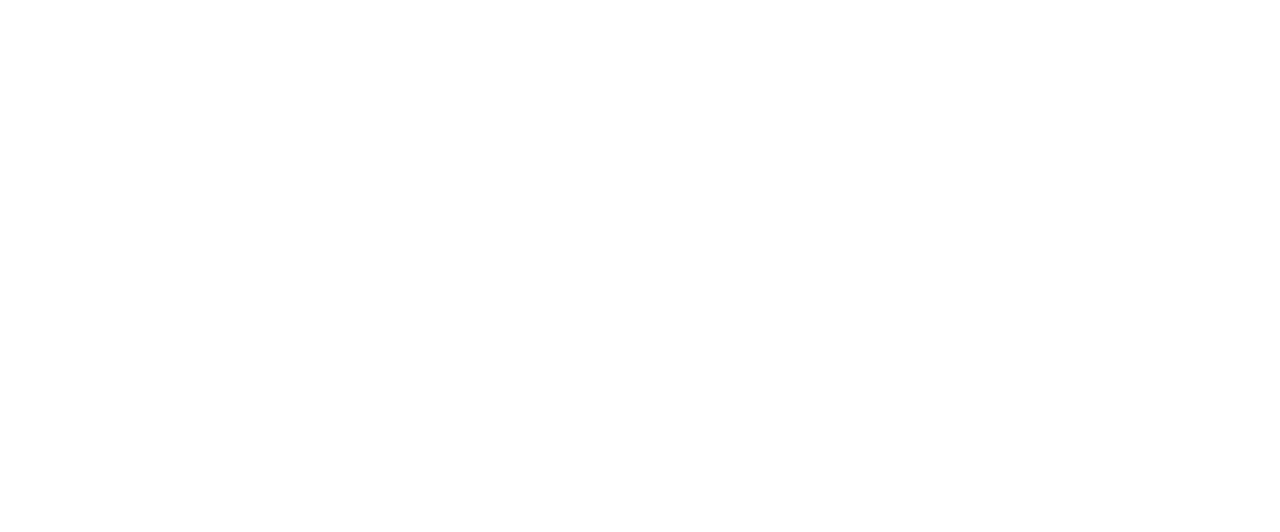
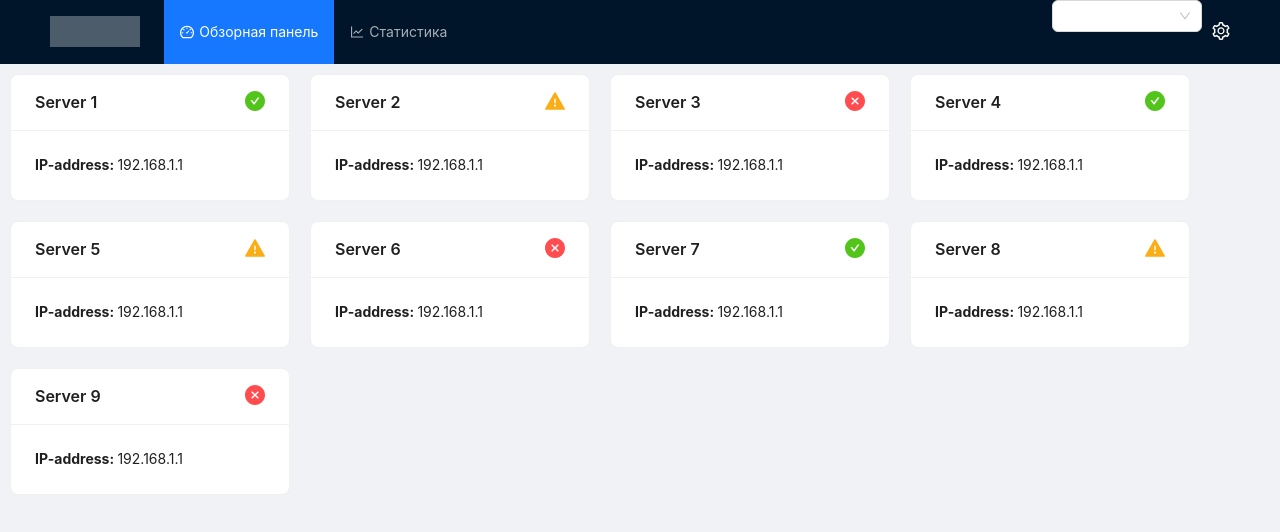
Before and after one commit to slavoyar/database-monitoring, a React app in the folder src/Webapp/: page /dashboard in a window 1280 px wide. Before the commit this address had no page. Shown: the top 532 px of the page. Built offline with nearby package versions, Linux system fonts and the light colour scheme.

Commit message:
add card element and add it to dashboard

```diff
--- a/src/Webapp/public/index.html
+++ b/src/Webapp/public/index.html
@@ -2,20 +2,21 @@
 <html lang="en">
   <head>
     <meta charset="utf-8" />
-    <link rel="icon" href="%PUBLIC_URL%/favicon.ico" />
+     <!--<link rel="icon" href="%PUBLIC_URL%/favicon.ico" />  -->
     <meta name="viewport" content="width=device-width, initial-scale=1" />
     <meta name="theme-color" content="#000000" />
     <meta
       name="description"
       content="Web site created using create-react-app"
     />
+    <!--
     <link rel="apple-touch-icon" href="%PUBLIC_URL%/logo192.png" />
-    <!--
-      manifest.json provides metadata used when your web app is installed on a
+
+    manifest.json provides metadata used when your web app is installed on a
       user's mobile device or desktop. See https://developers.google.com/web/fundamentals/web-app-manifest/
-    -->
+
     <link rel="manifest" href="%PUBLIC_URL%/manifest.json" />
-    <!--
+
       Notice the use of %PUBLIC_URL% in the tags above.
       It will be replaced with the URL of the `public` folder during the build.
       Only files inside the `public` folder can be referenced from the HTML.
--- a/src/Webapp/src/App.tsx
+++ b/src/Webapp/src/App.tsx
@@ -1,18 +1,20 @@
 import React, { FC } from 'react'
-import { BrowserRouter, Route, Routes } from 'react-router-dom'
+import { BrowserRouter, Route, Routes, Navigate } from 'react-router-dom'
 import LoginPage from 'pages/LoginPage'
+import Dashboard from 'pages/Dashboard'
 
 const App: FC = () => (
   <BrowserRouter>
     <Routes>
-      <Route path='/'>
-        <Route path='settings/'>
-          <Route path='workspaces' />
-          <Route path='servers' />
-          <Route path='users' />
-        </Route>
-        <Route path='login' element={<LoginPage />} />
+      <Route path='/' element={<Navigate to='/dashboard' />} />
+      <Route path='dashboard' element={<Dashboard />} />
+      <Route path='settings/'>
+        <Route path='user' />
+        <Route path='workspaces' />
+        <Route path='servers' />
+        <Route path='users' />
       </Route>
+      <Route path='/login' element={<LoginPage />} />
     </Routes>
   </BrowserRouter>
 )
--- a/src/Webapp/src/components/common/Navbar/Navbar.tsx
+++ b/src/Webapp/src/components/common/Navbar.tsx
@@ -9,15 +9,20 @@
 const Navbar: FC = () => (
   <Header className='header'>
     <div className='logo' />
-    <Menu theme='dark' className='navbar-menu' mode='horizontal' defaultSelectedKeys={['/']}>
-      <Menu.Item key='/'>
-        <Link to='/'>
+    <Menu
+      theme='dark'
+      className='navbar-menu'
+      mode='horizontal'
+      defaultSelectedKeys={['/dashboard']}
+    >
+      <Menu.Item key='/dashboard'>
+        <Link to='/dashboard'>
           <DashboardOutlined />
           Обзорная панель
         </Link>
       </Menu.Item>
       <Menu.Item key='stats'>
-        <Link to='/stats'>
+        <Link to='/dashboard'>
           <LineChartOutlined />
           Статистика
         </Link>
--- /dev/null
+++ b/src/Webapp/src/components/dashboard/Cards.tsx
@@ -0,0 +1,18 @@
+import React, { FC } from 'react'
+
+import { Server } from 'src/models/Server'
+import ServerCard from './ServerCard'
+
+interface CardsProps {
+  servers: Server[]
+}
+
+const Cards: FC<CardsProps> = ({ servers }: CardsProps) => (
+  <>
+    {servers.map((server) => (
+      <ServerCard {...server} key={server.name} />
+    ))}
+  </>
+)
+
+export default Cards
--- /dev/null
+++ b/src/Webapp/src/components/dashboard/ServerCard.tsx
@@ -0,0 +1,38 @@
+import React, { FC } from 'react'
+import { Card } from 'antd'
+import { CheckCircleFilled, WarningFilled, CloseCircleFilled } from '@ant-design/icons'
+import ServerStatus, { Server } from 'src/models/Server'
+import 'css/ServerCard.css'
+
+type StatusIconProps = Pick<Server, 'status'>
+
+const getStatusIcon: FC<StatusIconProps> = ({ status }: StatusIconProps) => {
+  let icon
+  switch (status) {
+    case ServerStatus.good:
+      icon = <CheckCircleFilled style={{ color: '#52c41a' }} />
+      break
+    case ServerStatus.warn:
+      icon = <WarningFilled style={{ color: '#faad14' }} />
+      break
+    case ServerStatus.down:
+    default:
+      icon = <CloseCircleFilled style={{ color: '#ff4d4f' }} />
+      break
+  }
+  return icon
+}
+
+const ServerCard: FC<Server> = ({ name, status, address }: Server) => {
+  const iconComponent = getStatusIcon({ status })
+  return (
+    <Card title={name} extra={iconComponent} className='server-card'>
+      <span>
+        <strong>IP-address: </strong>
+        {address}
+      </span>
+    </Card>
+  )
+}
+
+export default ServerCard
--- /dev/null
+++ b/src/Webapp/src/css/Dashboard.css
@@ -0,0 +1,8 @@
+.card-container {
+  max-width: 80rem;
+  margin: auto;
+}
+
+.dashboard-content {
+  background: rgb(240, 242, 245);
+}
--- a/src/Webapp/src/css/LoginPage.css
+++ b/src/Webapp/src/css/LoginPage.css
@@ -5,6 +5,7 @@
   margin: 150px auto;
   padding: 20px;
   border-radius: 10px;
+  background: white;
 }
 
 .login-form button {
--- /dev/null
+++ b/src/Webapp/src/css/ServerCard.css
@@ -0,0 +1,9 @@
+.server-card .ant-card-extra{
+  font-size: 20px;
+}
+
+.server-card {
+  width: 20em;
+  display: inline-block;
+  margin: 10px;
+}
--- a/src/Webapp/src/index.css
+++ b/src/Webapp/src/index.css
@@ -5,6 +5,7 @@
   font-size: 16px;
   -webkit-font-smoothing: antialiased;
   -moz-osx-font-smoothing: grayscale;
+  background: rgb(240, 242, 245);
 }
 
 code {
--- /dev/null
+++ b/src/Webapp/src/models/Server.ts
@@ -0,0 +1,14 @@
+enum ServerStatus {
+  good = 'good',
+  warn = 'warn',
+  down = 'down',
+}
+
+export interface Server {
+  name: string
+  status: ServerStatus
+  icon: string
+  address: string
+}
+
+export default ServerStatus
--- /dev/null
+++ b/src/Webapp/src/pages/Dashboard.tsx
@@ -0,0 +1,76 @@
+import React, { FC } from 'react'
+import { Layout } from 'antd'
+import Navbar from 'components/common/Navbar'
+import ServerStatus, { Server } from 'src/models/Server'
+import Cards from 'components/dashboard/Cards'
+import 'css/Dashboard.css'
+
+const SERVERS_MOCK_DATA: Server[] = [
+  {
+    name: 'Server 1',
+    icon: 'android',
+    status: ServerStatus.good,
+    address: '192.168.1.1',
+  },
+  {
+    name: 'Server 2',
+    icon: 'apple',
+    status: ServerStatus.warn,
+    address: '192.168.1.1',
+  },
+  {
+    name: 'Server 3',
+    icon: 'windows',
+    status: ServerStatus.down,
+    address: '192.168.1.1',
+  },
+  {
+    name: 'Server 4',
+    icon: 'android',
+    status: ServerStatus.good,
+    address: '192.168.1.1',
+  },
+  {
+    name: 'Server 5',
+    icon: 'apple',
+    status: ServerStatus.warn,
+    address: '192.168.1.1',
+  },
+  {
+    name: 'Server 6',
+    icon: 'windows',
+    status: ServerStatus.down,
+    address: '192.168.1.1',
+  },
+  {
+    name: 'Server 7',
+    icon: 'android',
+    status: ServerStatus.good,
+    address: '192.168.1.1',
+  },
+  {
+    name: 'Server 8',
+    icon: 'apple',
+    status: ServerStatus.warn,
+    address: '192.168.1.1',
+  },
+  {
+    name: 'Server 9',
+    icon: 'windows',
+    status: ServerStatus.down,
+    address: '192.168.1.1',
+  },
+]
+
+const Dashboard: FC = () => (
+  <Layout>
+    <Navbar />
+    <Layout.Content className='dashboard-content'>
+      <div className='card-container'>
+        <Cards servers={SERVERS_MOCK_DATA} />
+      </div>
+    </Layout.Content>
+  </Layout>
+)
+
+export default Dashboard
```
Also changed, not shown: src/Webapp/.eslintrc.json.
